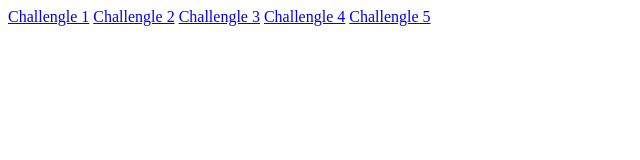
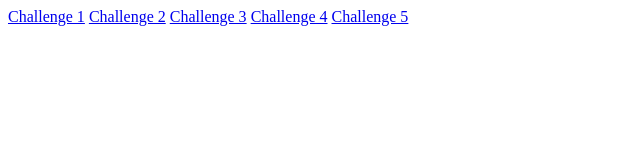
Before and after one commit to onayak/539waiver, a plain HTML site: page index.html in a window 1280 px wide. Shown: the full height of the page, 0-640 px from the left. Drawn offline with Linux system fonts and the light colour scheme.

Commit message:
Update index.html

```diff
--- a/index.html
+++ b/index.html
@@ -1,15 +1,15 @@
 <!DOCTYPE html>
 <html lang="en">
 <body>
-<a href="challenge1.html">Challengle 1</a>
+<a href="challenge1.html">Challenge 1</a>
 
-<a href="challenge2.html">Challengle 2</a>
+<a href="challenge2.html">Challenge 2</a>
 
-<a href="challenge3.html">Challengle 3</a>
+<a href="challenge3.html">Challenge 3</a>
 
-<a href="challenge4.html">Challengle 4</a>
+<a href="challenge4.html">Challenge 4</a>
 
-<a href="challenge5.html">Challengle 5</a>
+<a href="challenge5.html">Challenge 5</a>
 
   </body>
 </html>
```
